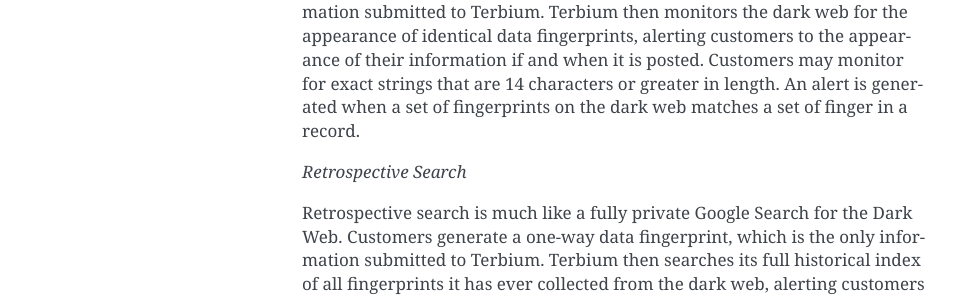
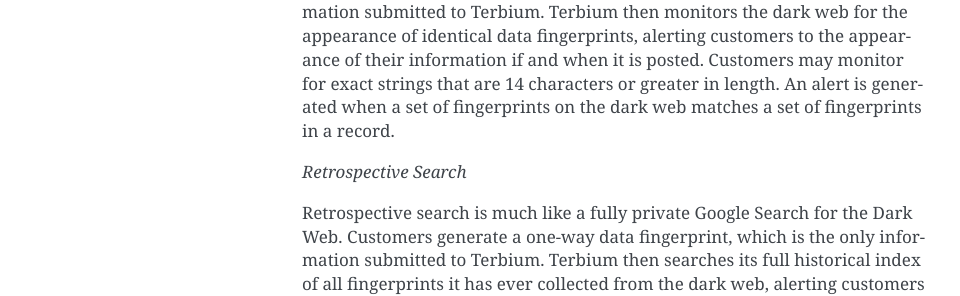
Before and after one commit to radglob/python-matchlightsdk, a Sphinx documentation site: the page built from docs/source/index.rst, in a window 1280 px wide and 900 px high. Shown: the part 543-839 px from the top of the window, without its empty margins (148-1108 px from the left). Built offline with Sphinx 7.4.7, drawn with Linux system fonts in a browser that asks for light colours; the version number could not be read and is left out; some of the changed text lies outside the part shown.

Commit message:
Fixed documentation typo

```diff
--- a/docs/source/guide.rst
+++ b/docs/source/guide.rst
@@ -24,7 +24,7 @@
 appearance of their information if and when it is posted. Customers may
 monitor for exact strings that are 14 characters or greater in length. An alert
 is generated when a set of fingerprints on the dark web matches a set
-of finger in a record.
+of fingerprints in a record.
 
 *Retrospective Search*
 
--- a/docs/source/index.rst
+++ b/docs/source/index.rst
@@ -23,7 +23,7 @@
 of their information if and when it is posted. Customers may monitor for exact
 strings that are 14 characters or greater in length. An alert
 is generated when a set of fingerprints on the dark web matches a set
-of finger in a record.
+of fingerprints in a record.
 
 *Retrospective Search*
 
```
